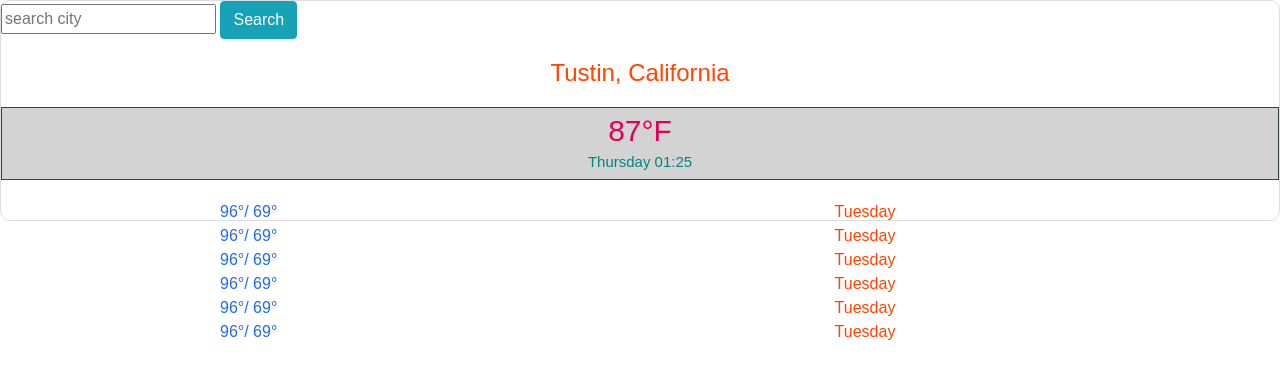
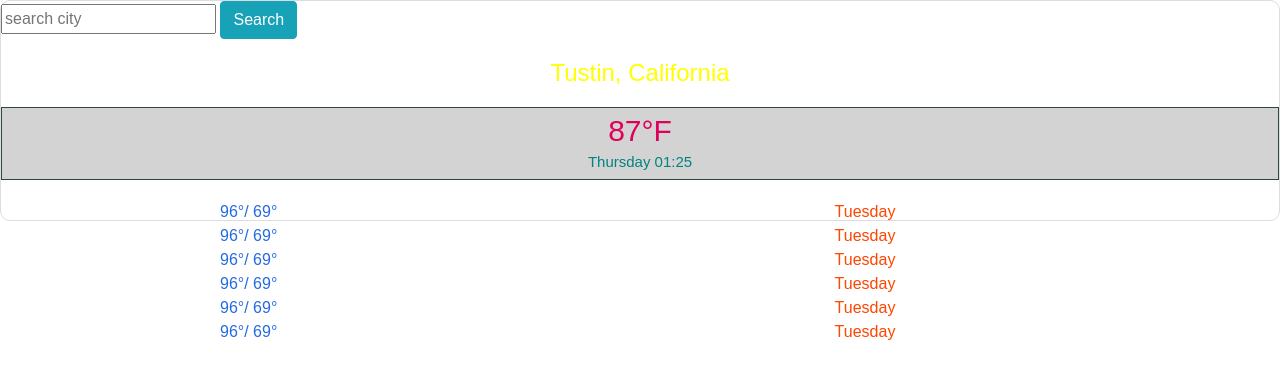
Before and after one commit to mirandadlc/weather1, a plain HTML site: page index.html in a window 1280 px wide. Drawn offline with nearby package versions, Linux system fonts and the light colour scheme.

Commit message:
changed h1 color to yellow

```diff
--- a/src/styles.css
+++ b/src/styles.css
@@ -3,7 +3,7 @@ body {
 }
 
 h1 {
-  color: orangered;
+  color: yellow;
   font-size: 24px;
   font-weight: 100;
   line-height: 28px;
```
